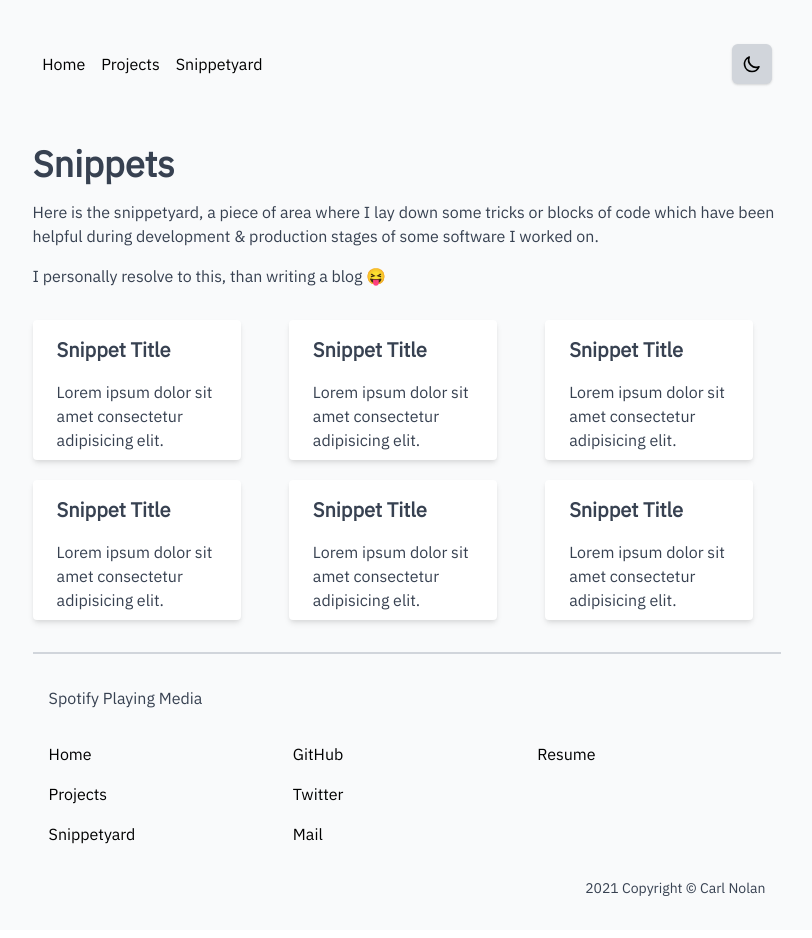
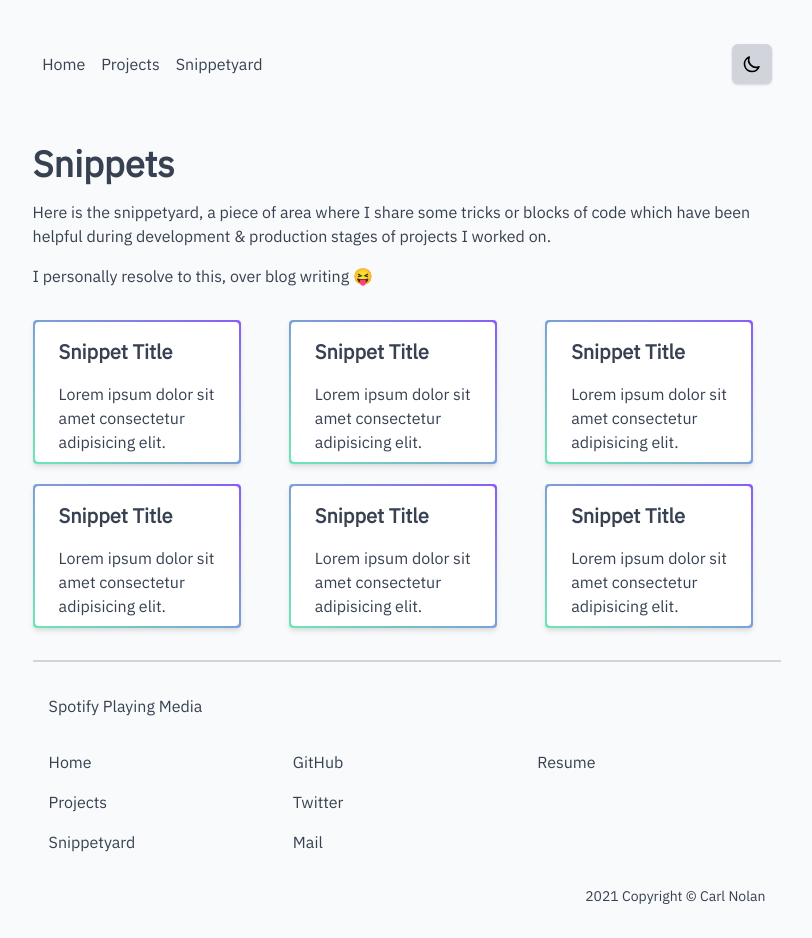
Before and after one commit to cvrlnolan/carlnolan.me, a Next.js app: page /snippets in a window 1280 px wide. Shown: the whole page, without its empty margins (233-1045 px from the left). Built offline with nearby package versions, Linux system fonts and the light colour scheme.

Commit message:
Some more styling & modification of content

```diff
--- a/components/experience/experienceBox.tsx
+++ b/components/experience/experienceBox.tsx
@@ -4,7 +4,8 @@ import type { Experience } from "@/assets/types";
 const ExperienceBox = (props: Experience) => {
   return (
     <>
-      <div className="w-full bg-white dark:bg-gray-800 overflow-hidden rounded border dark:border-gray-700 shadow-md transition duration-300">
+      <div className="w-full rounded p-0.5 bg-gradient-to-tr from-green-300 to-purple-500 shadow-md transition duration-300">
+        <div className="flex-col h-full rounded bg-white dark:bg-gray-800 overflow-hidden">
           <div className="flex px-6 py-4 mb-2 justify-between items-center">
             <div className="block w-1/2">
               <p className="font-bold text-xl text-gray-700 dark:text-gray-300">
@@ -31,6 +32,7 @@ const ExperienceBox = (props: Experience) => {
             </p>
           </div>
         </div>
+      </div>
     </>
   );
 };
--- a/components/footer.tsx
+++ b/components/footer.tsx
@@ -15,29 +15,29 @@ const Footer = () => {
           <div className="grid grid-cols-1 md:grid-cols-2 lg:grid-cols-3 gap-4">
             <ul className="block space-y-4">
               <Link href="/" passHref>
-                <li className="cursor-pointer">Home</li>
+                <li className="link">Home</li>
               </Link>
               <Link href="/projects" passHref>
-                <li className="cursor-pointer">Projects</li>
+                <li className="link">Projects</li>
               </Link>
               <Link href="/snippets" passHref>
-                <li className="cursor-pointer">Snippetyard</li>
+                <li className="link">Snippetyard</li>
               </Link>
             </ul>
             <ul className="block space-y-4">
               <Link href="https://github.com/cvrlnolan" passHref>
-                <li className="cursor-pointer">GitHub</li>
+                <li className="link">GitHub</li>
               </Link>
               <Link href="https://twitter.com" passHref>
-                <li className="cursor-pointer">Twitter</li>
+                <li className="link">Twitter</li>
               </Link>
               <Link href="mailto:georgecvrl@gmail.com" passHref>
-                <li className="cursor-pointer">Mail</li>
+                <li className="link">Mail</li>
               </Link>
             </ul>
             <ul className="block space-y-4">
               <Link href="#" passHref>
-                <li className="cursor-pointer">Resume</li>
+                <li className="link">Resume</li>
               </Link>
             </ul>
           </div>
--- a/components/introduction.tsx
+++ b/components/introduction.tsx
@@ -5,9 +5,6 @@ const Introduction = () => {
     <>
       <div className="flex flex-wrap-reverse w-full justify-between items-center">
         <div className="flex-col w-full md:w-1/2 justify-center">
-          {/* <p className="text-3xl font-bold text-gray-700 dark:text-gray-300 text-center md:text-justify">
-            Carl Nolan
-          </p> */}
           <p className="text-3xl font-black bg-clip-text text-transparent bg-gradient-to-r from-green-300 to-purple-500 text-center md:text-justify">
             Carl Nolan
           </p>
--- a/components/navbar.tsx
+++ b/components/navbar.tsx
@@ -49,13 +49,13 @@ const Navbar = (props: Props) => {
             <div className="flex">
               <ul className="inline-flex space-x-4">
                 <Link href="/" passHref>
-                  <li className="cursor-pointer">Home</li>
+                  <li className="link">Home</li>
                 </Link>
                 <Link href="/projects" passHref>
-                  <li className="cursor-pointer">Projects</li>
+                  <li className="link">Projects</li>
                 </Link>
                 <Link href="/snippets" passHref>
-                  <li className="cursor-pointer">Snippetyard</li>
+                  <li className="link">Snippetyard</li>
                 </Link>
               </ul>
             </div>
@@ -83,13 +83,13 @@ const Navbar = (props: Props) => {
         >
           <ul className="block space-y-4">
             <Link href="/" passHref>
-              <li className="cursor-pointer">Home</li>
+              <li className="link">Home</li>
             </Link>
             <Link href="/projects" passHref>
-              <li className="cursor-pointer">Projects</li>
+              <li className="link">Projects</li>
             </Link>
             <Link href="/snippets" passHref>
-              <li className="cursor-pointer">Snippetyard</li>
+              <li className="link">Snippetyard</li>
             </Link>
           </ul>
         </div>
--- a/components/projects/projectCard.tsx
+++ b/components/projects/projectCard.tsx
@@ -6,7 +6,8 @@ const ProjectCard = (props: Project) => {
   return (
     <>
       <Link href={props.link} passHref>
-        <div className="w-full md:w-52 bg-white dark:bg-gray-800 overflow-hidden rounded border dark:border-gray-700 shadow-md cursor-pointer transform motion-safe:hover:scale-110 transition-transform duration-150">
+        <div className="w-full md:w-52 rounded p-0.5 bg-gradient-to-tr from-green-300 to-purple-500 shadow-md cursor-pointer transform motion-safe:hover:scale-110 transition-transform duration-150">
+          <div className="flex-col h-full bg-white rounded dark:bg-gray-800 overflow-hidden">
             <div className="px-6 py-4">
               <div className="font-bold text-xl text-gray-700 dark:text-gray-300">
                 {props.title}
@@ -23,6 +24,7 @@ const ProjectCard = (props: Project) => {
               ))}
             </div>
           </div>
+        </div>
       </Link>
     </>
   );
--- a/components/skills/masteredSkills.tsx
+++ b/components/skills/masteredSkills.tsx
@@ -16,7 +16,8 @@ const Skills = () => {
       <p className="font-bold text-xl text-gray-700 dark:text-gray-300 my-8">
         Skill Stack
       </p>
-      <table className="table-auto bg-white dark:bg-gray-800 border dark:border-gray-700 shadow-md">
+      <div className="w-full rounded p-0.5 bg-gradient-to-tr from-green-300 to-purple-500 shadow-md">
+        <table className="table-auto rounded bg-white dark:bg-gray-800">
           <thead>
             <tr>
               <th className="px-6 py-2 text-gray-700 dark:text-gray-300">
@@ -40,6 +41,7 @@ const Skills = () => {
             />
           </tbody>
         </table>
+      </div>
     </>
   );
 };
--- a/components/snippets/snippetCard.tsx
+++ b/components/snippets/snippetCard.tsx
@@ -3,7 +3,8 @@ import React from "react";
 const SnippetCard = () => {
   return (
     <>
-      <div className="w-full md:w-52 bg-white dark:bg-gray-800 overflow-hidden rounded shadow-md">
+      <div className="w-full md:w-52 rounded shadow-md p-0.5 bg-gradient-to-tr from-green-300 to-purple-500">
+        <div className="flex-col h-full bg-white dark:bg-gray-800 overflow-hidden rounded">
           <div className="px-6 py-4">
             <div className="font-bold text-xl text-gray-700 dark:text-gray-300">
               Snippet Title
@@ -15,6 +16,7 @@ const SnippetCard = () => {
             </p>
           </div>
         </div>
+      </div>
     </>
   );
 };
--- a/components/snippets/snippetsPage.tsx
+++ b/components/snippets/snippetsPage.tsx
@@ -9,12 +9,12 @@ const SnippetsPage = () => {
           Snippets
         </p>
         <p className="text-gray-700 dark:text-gray-300">
-          Here is the snippetyard, a piece of area where I lay down some tricks
-          or blocks of code which have been helpful during development &
-          production stages of some software I worked on.
+          Here is the snippetyard, a piece of area where I share some tricks or
+          blocks of code which have been helpful during development & production
+          stages of projects I worked on.
         </p>
         <p className="text-gray-700 dark:text-gray-300">
-          I personally resolve to this, than writing a blog 😝
+          I personally resolve to this, over blog writing 😝
         </p>
       </div>
       <div className="grid w-full grid-cols-1 md:grid-cols-2 lg:grid-cols-3 gap-5">
--- a/styles/globals.css
+++ b/styles/globals.css
@@ -33,4 +33,8 @@ a {
   .btn-projects {
     @apply flex items-center hover:bg-gray-300 dark:hover:bg-gray-600 focus:outline-none focus:ring-2 focus:ring-offset-2 focus:ring-gray-500 dark:focus:ring-gray-300 transition-colors duration-300;
   }
+
+  .link {
+    @apply cursor-pointer bg-clip-text text-transparent bg-gray-700 dark:bg-gray-300 hover:bg-gradient-to-r from-purple-300 to-green-500;
+  }
 }
```
Lines whose indentation alone changed are shown as unchanged.
